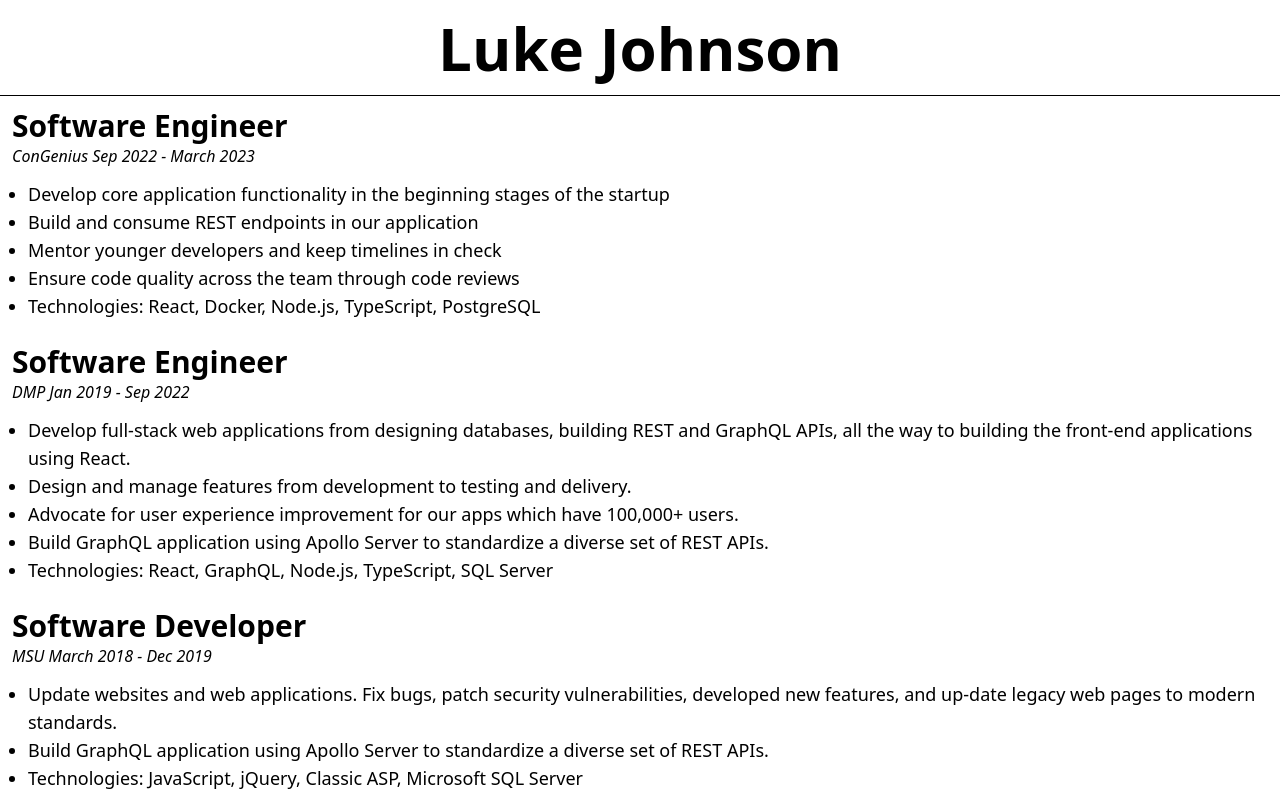
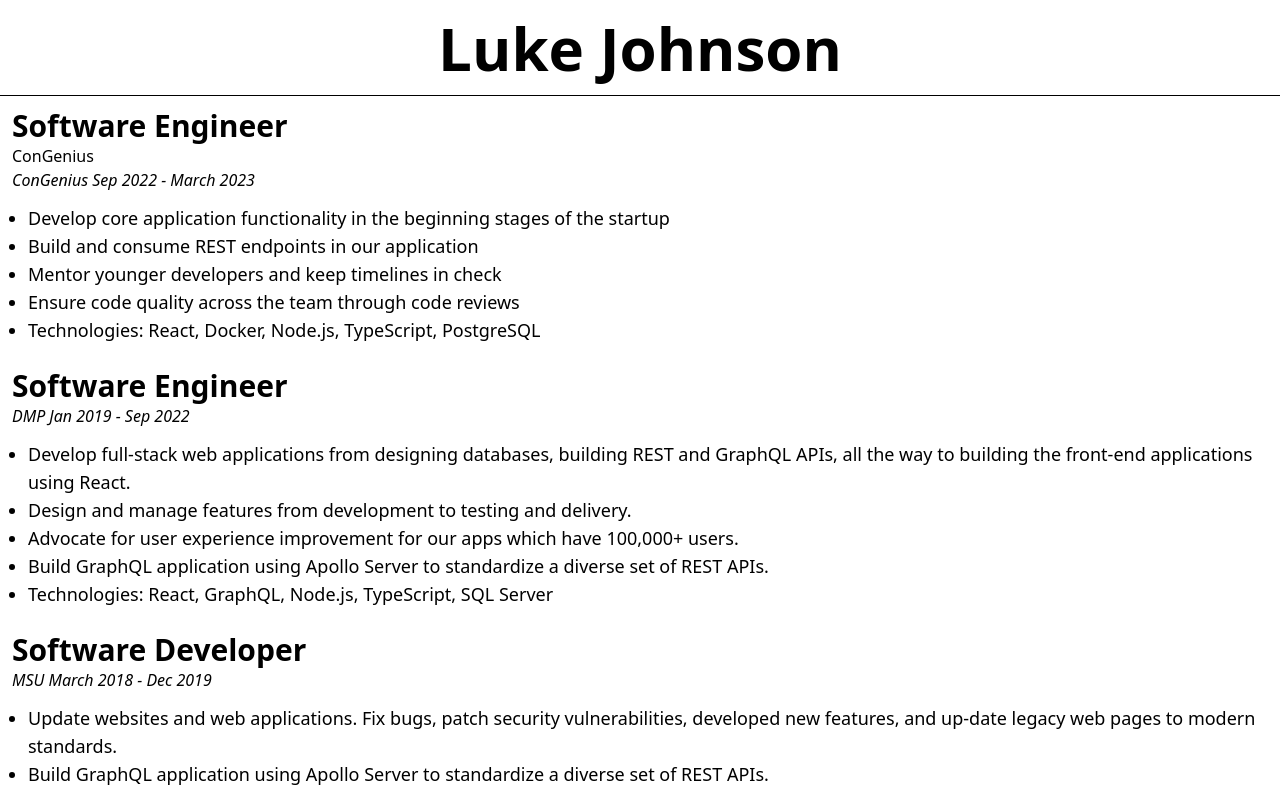
Before and after one commit to lukejo-io/website, a Next.js app: page /resume in a window 1280 px wide. Shown: the top 793 px of the page. Built offline with nearby package versions, Linux system fonts and the light colour scheme.

Commit message:
Add congenius card

```diff
--- /dev/null
+++ b/components/CompanyInfo.tsx
@@ -0,0 +1,33 @@
+import * as Popover from "@radix-ui/react-popover";
+import * as Avatar from "@radix-ui/react-avatar";
+
+type CompanyInfoProps = {
+  name: string;
+  description: string;
+};
+
+function CompanyInfo({ name, description }: CompanyInfoProps) {
+  return (
+    <Popover.Root>
+      <Popover.Trigger>{name}</Popover.Trigger>
+      <Popover.Portal>
+        <Popover.Content
+          className={"bg-off-white  border border-black rounded-md p-2"}
+        >
+          <div className={"flex flex-row max-w-md gap-2"}>
+            <Avatar.Root>
+              <Avatar.Image
+                className={"rounded-full w-14 h-14 border border-black"}
+                src="/congenius.jpeg"
+                alt="Colm Tuite"
+              />
+            </Avatar.Root>
+            <p className={"w-64"}>{description}</p>
+          </div>
+        </Popover.Content>
+      </Popover.Portal>
+    </Popover.Root>
+  );
+}
+
+export default CompanyInfo;
--- a/package.json
+++ b/package.json
@@ -6,6 +6,8 @@
     "start": "next start"
   },
   "dependencies": {
+    "@radix-ui/react-avatar": "^1.0.2",
+    "@radix-ui/react-popover": "^1.0.5",
     "clsx": "^1.2.1",
     "next": "latest",
     "prettier": "^2.8.4",
--- a/pages/resume.tsx
+++ b/pages/resume.tsx
@@ -1,7 +1,8 @@
 import type { NextPage } from "next";
 import Head from "next/head";
 import Layout from "../components/Layout";
-import { PropsWithChildren } from "react";
+import { PropsWithChildren, ReactNode } from "react";
+import CompanyInfo from "../components/CompanyInfo";
 
 type HeaderProps = {
   title: string;
@@ -12,11 +13,17 @@
 }
 
 type SubheaderProps = {
+  companyName: ReactNode;
   subheader: string;
 };
 
-function Subheader({ subheader }: SubheaderProps) {
-  return <div className={"italic text-md"}>{subheader}</div>;
+function Subheader({ companyName, subheader }: SubheaderProps) {
+  return (
+    <span>
+      {companyName}
+      <div className={"italic text-md"}>{subheader}</div>
+    </span>
+  );
 }
 
 type ListItemProps = {
@@ -41,7 +48,17 @@
       <div className={"flex flex-col text-left gap-6 p-3"}>
         <div>
           <Header title={"Software Engineer"} />
-          <Subheader subheader={"ConGenius Sep 2022 - March 2023"} />
+          <Subheader
+            companyName={
+              <CompanyInfo
+                name={"ConGenius"}
+                description={
+                  "ConGenius is software that helps home builders, remodelers, and construction pros master their sales process, create accurate estimates, and build proposals."
+                }
+              />
+            }
+            subheader={"ConGenius Sep 2022 - March 2023"}
+          />
           <DescriptionList>
             <ListItem
               description={
```
Also changed, not shown: public/congenius.jpeg (added), 1 other file (tests, documents, lock files or other folders).
